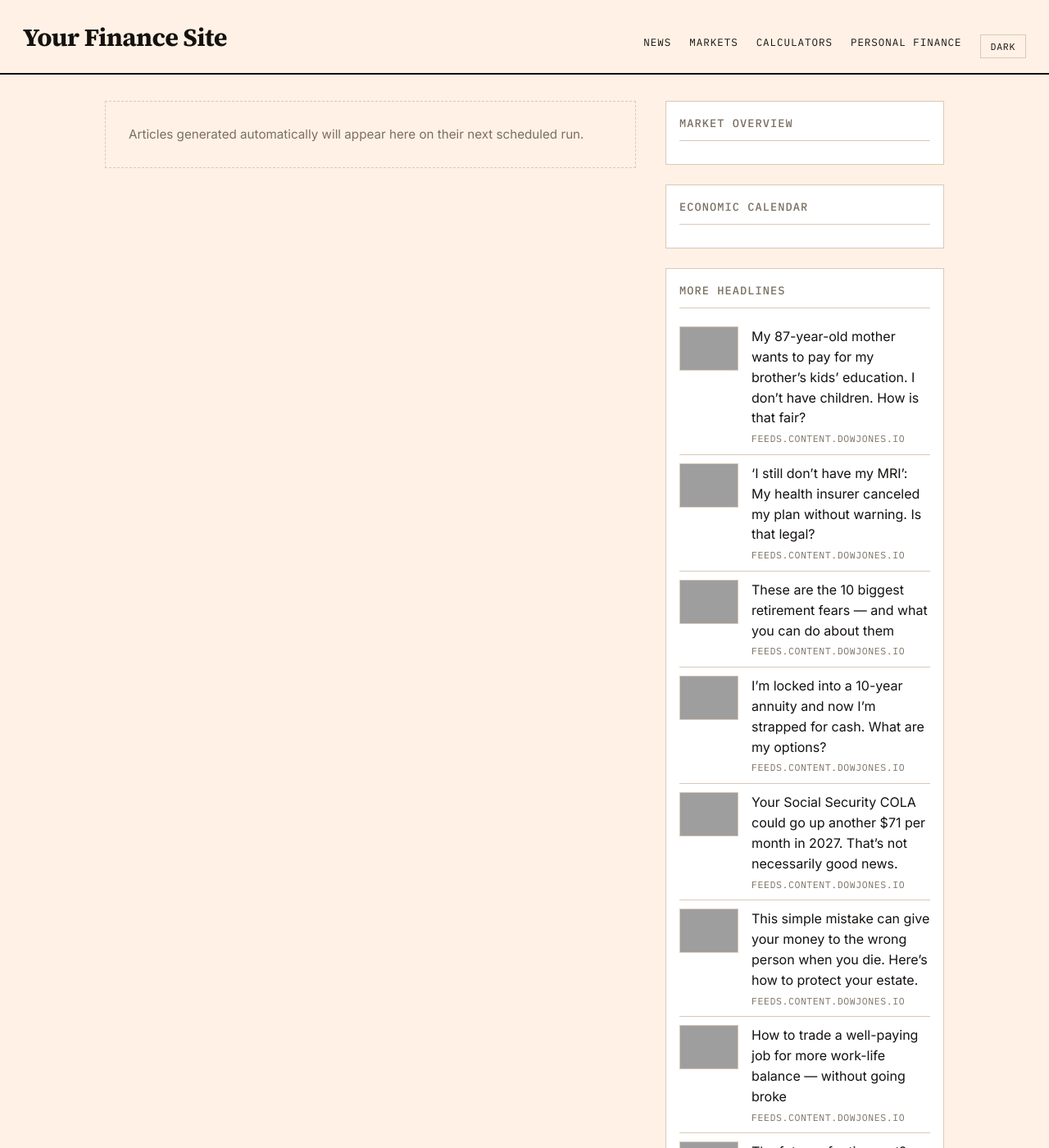
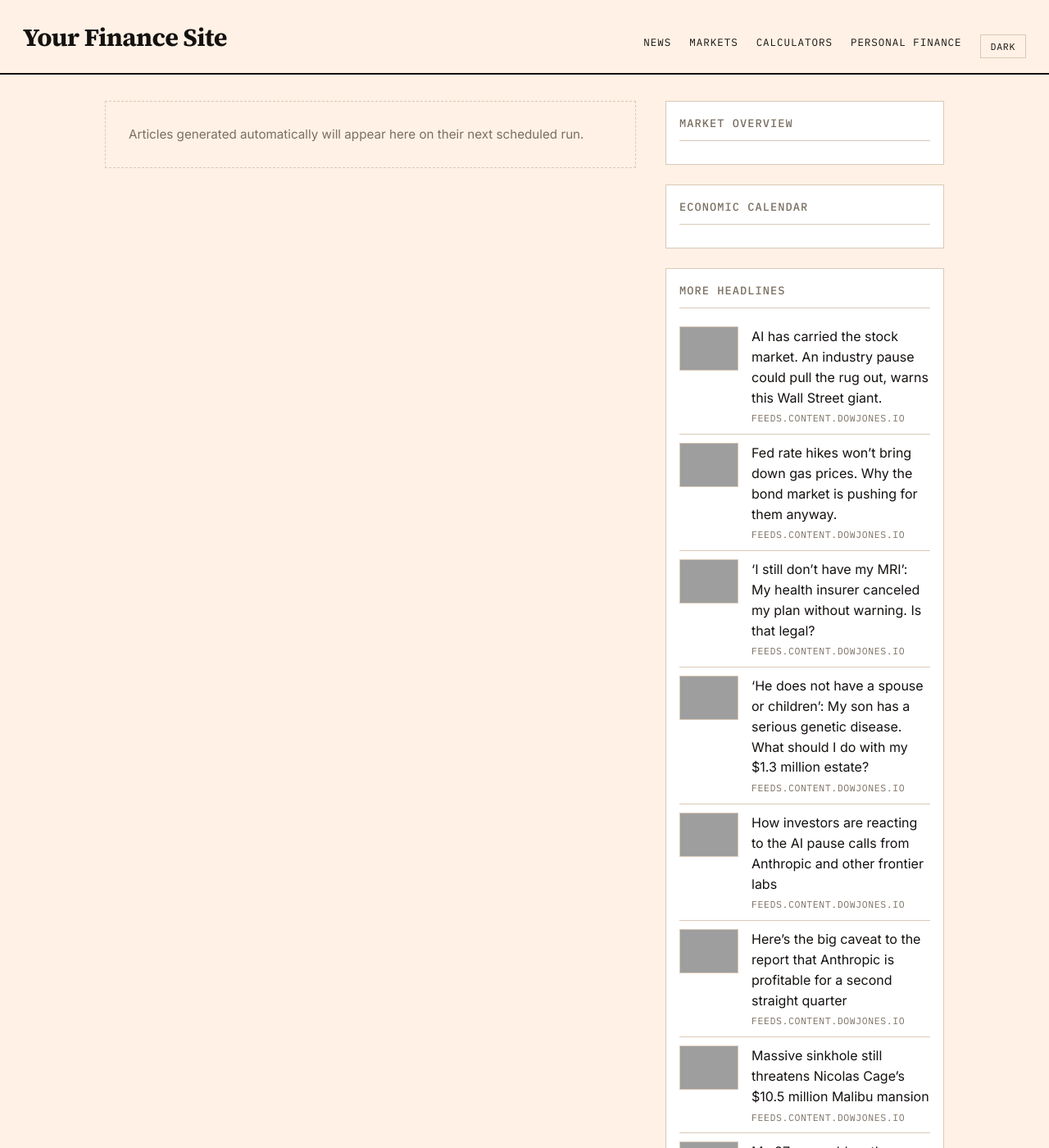
Before and after one commit to GlobTechCo/globtechco.github.io, a Jekyll site: the page built from index.html, in a window 1280 px wide and 1400 px high, cut to the strip 0-1400 px from the top of the window. Shown: the whole strip at 82% size. Built offline with Jekyll 4.4.1, drawn with Linux system fonts in a browser that asks for light colours; a script that is not in the unit is left out; the list of posts is cut into pages by our own code; some of the changed text lies outside the part shown; grey boxes are pictures that could not be loaded.

Commit message:
Auto-content update 2026-09-14

```diff
--- a/_data/aggregator.yml
+++ b/_data/aggregator.yml
@@ -1,13 +1,43 @@
+- title: "AI has carried the stock market. An industry pause could pull the rug out, warns this Wall Street giant."
+  link: "https://www.marketwatch.com/story/ai-has-carried-the-stock-market-an-industry-pause-could-pull-the-rug-out-warns-this-wall-street-giant-3272c960?mod=mw_rss_topstories"
+  source: "feeds.content.dowjones.io"
+  pubdate: "Mon, 14 Sep 2026 11:15:00 GMT"
+  image: "https://images.mktw.net/im-77897234"
+- title: "Fed rate hikes won\u2019t bring down gas prices. Why the bond market is pushing for them anyway."
+  link: "https://www.marketwatch.com/story/fed-rate-hikes-wont-bring-down-gas-prices-why-the-bond-market-is-pushing-for-them-anyway-98f2c7e3?mod=mw_rss_topstories"
+  source: "feeds.content.dowjones.io"
+  pubdate: "Mon, 14 Sep 2026 10:35:00 GMT"
+  image: "https://images.mktw.net/im-90902515"
+- title: "\u2018I still don\u2019t have my MRI\u2019: My health insurer canceled my plan without warning. Is that legal?"
+  link: "https://www.marketwatch.com/story/i-still-dont-have-my-mri-my-health-insurer-canceled-my-plan-without-warning-is-that-legal-02143710?mod=mw_rss_topstories"
+  source: "feeds.content.dowjones.io"
+  pubdate: "Mon, 14 Sep 2026 10:15:00 GMT"
+  image: "https://images.mktw.net/im-65472748"
+- title: "\u2018He does not have a spouse or children\u2019: My son has a serious genetic disease. What should I do with my $1.3 million estate?"
+  link: "https://www.marketwatch.com/story/he-does-not-have-a-spouse-or-children-my-son-has-a-serious-genetic-disease-what-should-i-do-with-my-1-3-million-estate-98cdccf9?mod=mw_rss_topstories"
+  source: "feeds.content.dowjones.io"
+  pubdate: "Mon, 14 Sep 2026 09:45:00 GMT"
+  image: "https://images.mktw.net/im-01471578"
+- title: "How investors are reacting to the AI pause calls from Anthropic and other frontier labs"
+  link: "https://www.marketwatch.com/story/how-investors-are-reacting-to-the-ai-pause-calls-from-anthropic-and-other-frontier-labs-f69391b8?mod=mw_rss_topstories"
+  source: "feeds.content.dowjones.io"
+  pubdate: "Mon, 14 Sep 2026 09:29:00 GMT"
+  image: "https://images.mktw.net/im-40389224"
+- title: "Here\u2019s the big caveat to the report that Anthropic is profitable for a second straight quarter"
+  link: "https://www.marketwatch.com/story/the-very-big-caveat-to-the-report-that-anthropic-is-profitable-for-a-second-straight-quarter-561e0c64?mod=mw_rss_topstories"
+  source: "feeds.content.dowjones.io"
+  pubdate: "Mon, 14 Sep 2026 09:04:00 GMT"
+  image: "https://images.mktw.net/im-01185694"
+- title: "Massive sinkhole still threatens Nicolas Cage\u2019s $10.5 million Malibu mansion"
+  link: "https://www.marketwatch.com/story/massive-sinkhole-still-threatens-nicolas-cages-10-5-million-malibu-mansion-ec0c7497?mod=mw_rss_topstories"
+  source: "feeds.content.dowjones.io"
+  pubdate: "Mon, 14 Sep 2026 09:03:00 GMT"
+  image: "https://images.mktw.net/im-03105641"
 - title: "My 87-year-old mother wants to pay for my brother\u2019s kids\u2019 education. I don\u2019t have children. How is that fair?"
   link: "https://www.marketwatch.com/story/my-87-year-old-mother-wants-to-pay-for-my-brothers-kids-education-i-dont-have-children-is-that-fair-b647a4bd?mod=mw_rss_topstories"
   source: "feeds.content.dowjones.io"
   pubdate: "Mon, 14 Sep 2026 01:30:00 GMT"
   image: "https://images.mktw.net/im-75945000"
-- title: "\u2018I still don\u2019t have my MRI\u2019: My health insurer canceled my plan without warning. Is that legal?"
-  link: "https://www.marketwatch.com/story/i-still-dont-have-my-mri-my-health-insurer-canceled-my-plan-without-warning-is-that-legal-02143710?mod=mw_rss_topstories"
-  source: "feeds.content.dowjones.io"
-  pubdate: "Mon, 14 Sep 2026 01:00:00 GMT"
-  image: "https://images.mktw.net/im-65472748"
 - title: "These are the 10 biggest retirement fears \u2014 and what you can do about them"
   link: "https://www.marketwatch.com/story/these-are-the-10-biggest-retirement-fears-and-what-you-can-do-about-them-4dde8b9c?mod=mw_rss_topstories"
   source: "feeds.content.dowjones.io"
@@ -18,33 +48,3 @@
   source: "feeds.content.dowjones.io"
   pubdate: "Sun, 13 Sep 2026 20:59:00 GMT"
   image: "https://images.mktw.net/im-23556464"
-- title: "Your Social Security COLA could go up another $71 per month in 2027. That\u2019s not necessarily good news."
-  link: "https://www.marketwatch.com/story/your-social-security-check-could-go-up-another-71-next-year-thats-not-necessarily-good-news-f952c08a?mod=mw_rss_topstories"
-  source: "feeds.content.dowjones.io"
-  pubdate: "Sun, 13 Sep 2026 20:40:00 GMT"
-  image: "https://images.mktw.net/im-09165156"
-- title: "This simple mistake can give your money to the wrong person when you die. Here\u2019s how to protect your estate."
-  link: "https://www.marketwatch.com/story/this-simple-mistake-can-cost-your-loved-ones-their-share-of-your-estate-heres-how-to-protect-your-money-99374a95?mod=mw_rss_topstories"
-  source: "feeds.content.dowjones.io"
-  pubdate: "Sun, 13 Sep 2026 20:30:00 GMT"
-  image: "https://images.mktw.net/im-77022960"
-- title: "How to trade a well-paying job for more work-life balance \u2014 without going broke"
-  link: "https://www.marketwatch.com/story/how-to-trade-a-well-paying-job-for-more-work-life-balance-without-going-broke-794de555?mod=mw_rss_topstories"
-  source: "feeds.content.dowjones.io"
-  pubdate: "Sun, 13 Sep 2026 20:17:00 GMT"
-  image: "https://images.mktw.net/im-53724017"
-- title: "The future of retirement? Work until you die."
-  link: "https://www.marketwatch.com/story/the-future-of-retirement-work-until-you-die-6d0e5341?mod=mw_rss_topstories"
-  source: "feeds.content.dowjones.io"
-  pubdate: "Sun, 13 Sep 2026 19:56:00 GMT"
-  image: "https://images.mktw.net/im-92547390"
-- title: "This investment is safe from both Trump and the Democrats \u2014 and it pays 4.7%"
-  link: "https://www.marketwatch.com/story/this-investment-is-safe-from-both-trump-and-the-democrats-and-it-pays-4-7-4b76c2f3?mod=mw_rss_topstories"
-  source: "feeds.content.dowjones.io"
-  pubdate: "Sun, 13 Sep 2026 19:55:00 GMT"
-  image: "https://images.mktw.net/im-18511444"
-- title: "Fed rate hikes won\u2019t bring down gas prices. Why the bond market is pushing for them anyway."
-  link: "https://www.marketwatch.com/story/fed-rate-hikes-wont-bring-down-gas-prices-why-the-bond-market-is-pushing-for-them-anyway-98f2c7e3?mod=mw_rss_topstories"
-  source: "feeds.content.dowjones.io"
-  pubdate: "Sun, 13 Sep 2026 19:00:00 GMT"
-  image: "https://images.mktw.net/im-90902515"
```
